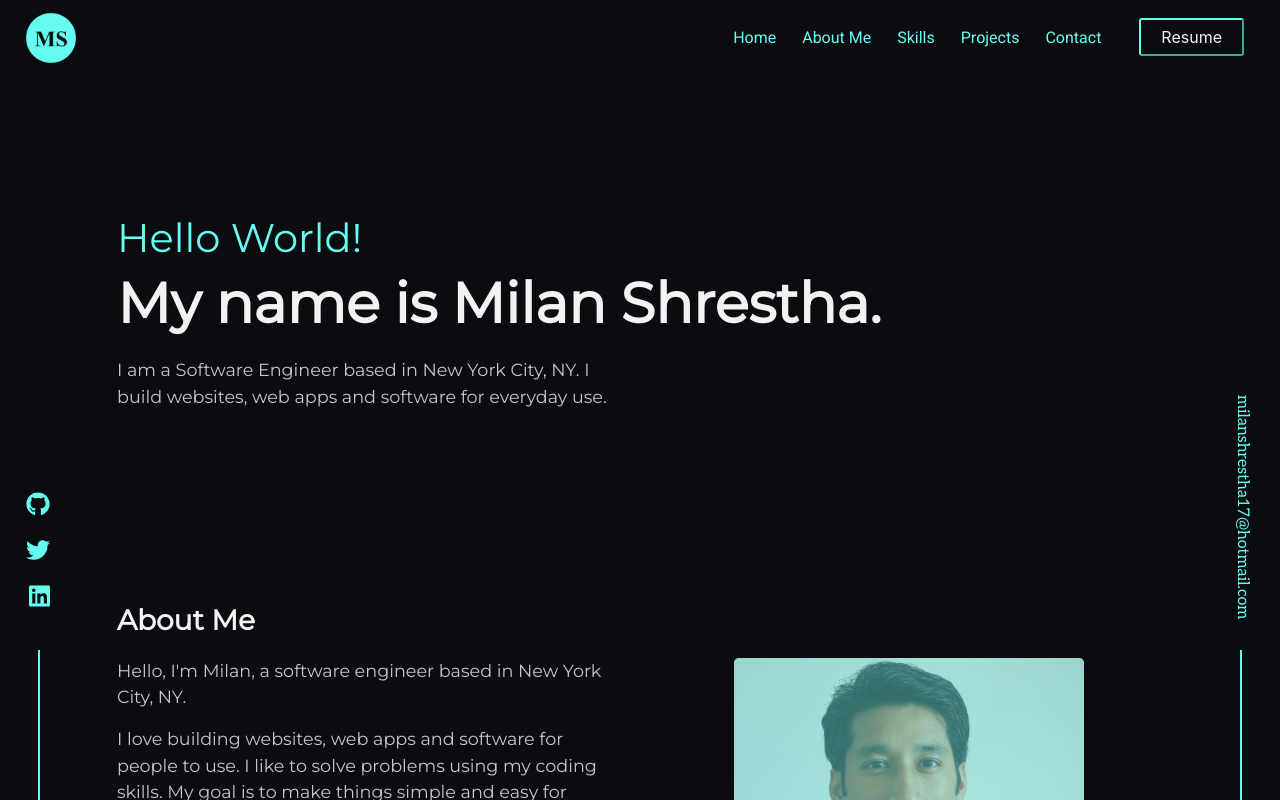
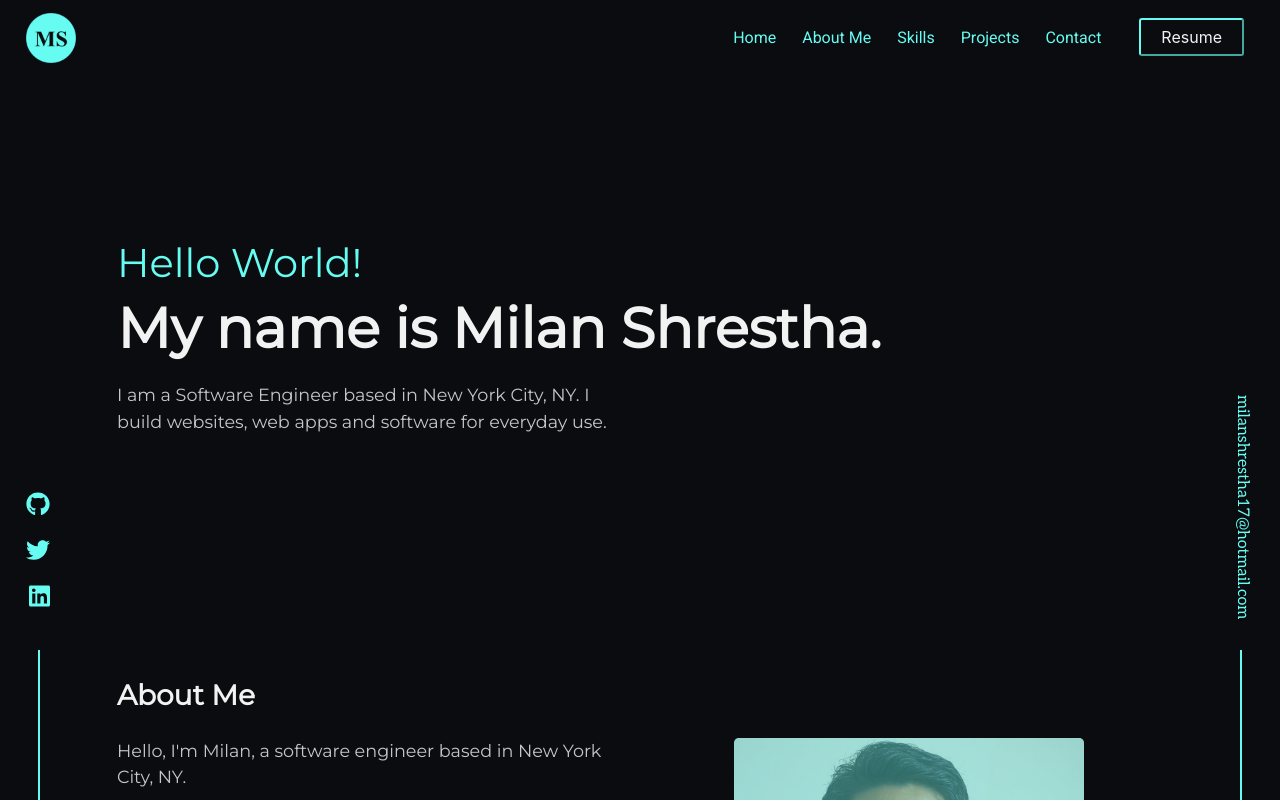
Before and after one commit to milan-shrestha/portfolio-project, an Angular app: page / in a window 1280 px wide. Shown: the top 800 px of the page. Built offline with nearby package versions, Linux system fonts and the light colour scheme.

Commit message:
Modified styles for jmbotron class

```diff
--- a/src/styles.css
+++ b/src/styles.css
@@ -19,7 +19,7 @@ h1, h2, h3, h4, h5, h6{
 
 h3{
     color: var(--white);
-    margin-bottom: 20px;
+    margin: 25px 0;
 }
 
 p{
@@ -32,6 +32,6 @@ p{
 }
 
 .jumbotron{
-    margin: 50px 0;
+    margin: 75px 0;
     background-color: var(--black) !important;
 }
```
